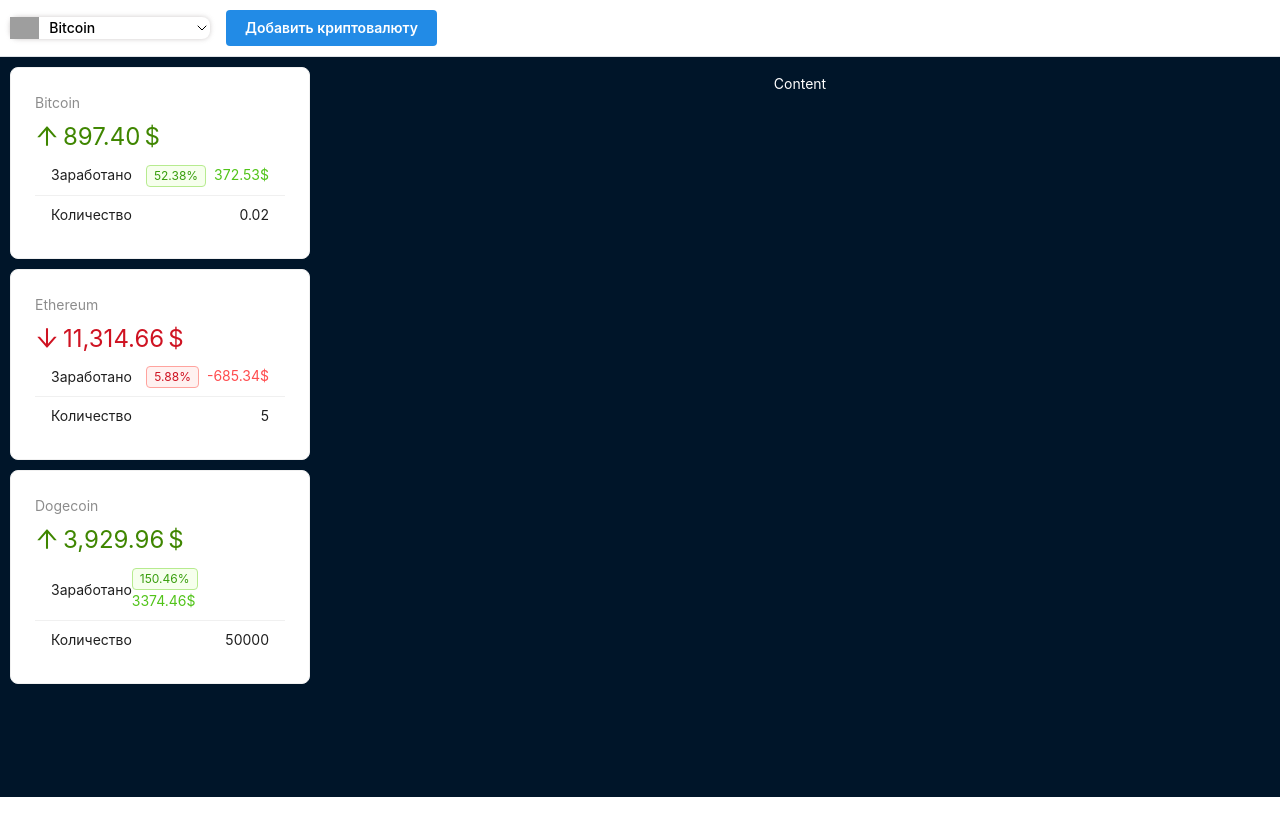
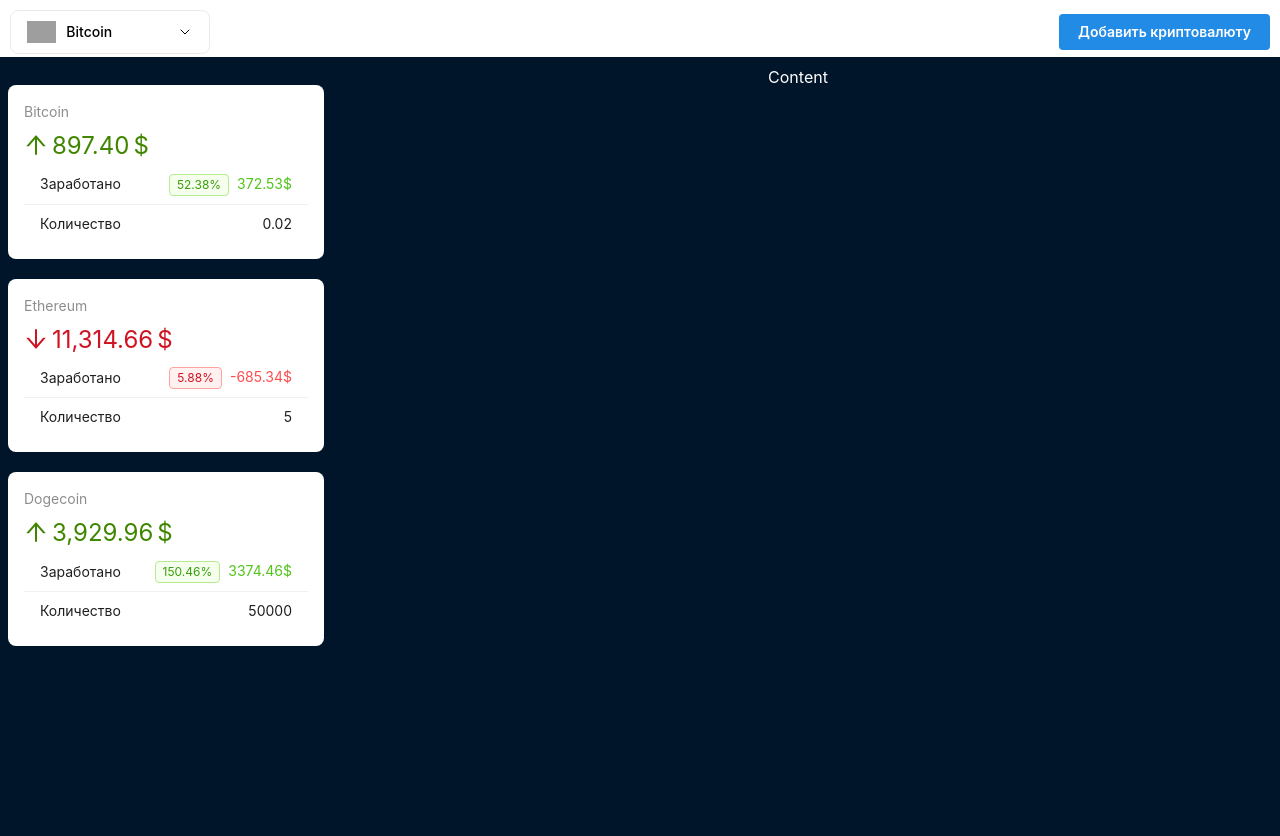
Before and after one commit to skyndfly/react-crypto, a React (Vite) app: page / in a window 1280 px wide. Before the commit the page ends 800 px from the top, so only its background shows below. Built offline with nearby package versions, Linux system fonts and the light colour scheme; grey boxes are pictures that could not be loaded.

Commit message:
Перевод на mantine

```diff
--- a/src/App.jsx
+++ b/src/App.jsx
@@ -1,6 +1,6 @@
 import React from 'react';
 import {CryptoContextProvider} from "./context/crypto-context.jsx";
-import AppLayout from "./components/layout/AppLayout.jsx";
+import AppLayout from "./components/layout/AppLayout/AppLayout.jsx";
 import '@mantine/core/styles.css';
 import {MantineProvider} from '@mantine/core';
 
--- a/src/components/layout/AppContent.jsx
+++ b/src/components/layout/AppContent.jsx
@@ -1,15 +1,14 @@
-import {Layout} from "antd";
 import React from "react";
 const contentStyle = {
     textAlign: 'center',
-    minHeight: 'calc(100vh - 60px)',
+    minHeight: 'calc(100vh - 36px)',
     color: '#fff',
-    padding: 16,
-    backgroundColor: '#001529',
+
 };
 
 export default function AppContent(){
     return (
-        <Layout.Content style={contentStyle}>Content</Layout.Content>
+        <div style={contentStyle}>
+            Content</div>
     );
 }
--- a/src/components/layout/AppLayout.jsx
+++ /dev/null
@@ -1,23 +0,0 @@
-import AppHeader from "./Header/AppHeader.jsx";
-import {Layout, Spin} from "antd";
-import AppSider from "./AppSider.jsx";
-import AppContent from "./AppContent.jsx";
-import React, {useContext} from "react";
-import CryptoContext from "../../context/crypto-context.jsx";
-import {Container} from "@mantine/core";
-
-export default function AppLayout() {
-    const {loading} = useContext(CryptoContext);
-    if (loading) {
-        return (<Spin fullscreen/>);
-    }
-    return (
-        <Container fluid px={0}>
-            <AppHeader/>
-            <Layout>
-                <AppSider/>
-                <AppContent/>
-            </Layout>
-        </Container>
-    )
-}
--- /dev/null
+++ b/src/components/layout/AppLayout/AppLayout.jsx
@@ -0,0 +1,30 @@
+import AppHeader from "../Header/AppHeader.jsx";
+import {Spin} from "antd";
+import AppSider from "../AppSider/AppSider.jsx";
+import AppContent from "../AppContent.jsx";
+import React, {useContext} from "react";
+import CryptoContext from "../../../context/crypto-context.jsx";
+import {Container, Grid} from "@mantine/core";
+import cls from './AppLayout.module.scss';
+
+export default function AppLayout() {
+    const {loading} = useContext(CryptoContext);
+    if (loading) {
+        return (<Spin fullscreen/>);
+    }
+    return (
+        <>
+            <AppHeader/>
+            <Container fluid className={cls.container}>
+                <Grid grow  >
+                    <Grid.Col span={3} px={0}>
+                        <AppSider/>
+                    </Grid.Col>
+                    <Grid.Col span={9} px={0}>
+                        <AppContent/>
+                    </Grid.Col>
+                </Grid>
+            </Container>
+        </>
+    )
+}
--- /dev/null
+++ b/src/components/layout/AppLayout/AppLayout.module.scss
@@ -0,0 +1,3 @@
+.container{
+    background-color: #001529;
+}
--- a/src/components/layout/AppSider.jsx
+++ b/src/components/layout/AppSider/AppSider.jsx
@@ -1,22 +1,19 @@
-import {Card, Layout, List, Statistic, Typography, Tag} from "antd";
+import {List, Statistic, Typography, Tag} from "antd";
 import React, {useContext} from "react";
 import {ArrowUpOutlined, ArrowDownOutlined} from "@ant-design/icons"
-import {capitalize} from '../../helpers.js';
-import CryptoContext from "../../context/crypto-context.jsx";
-
-const siderStyle = {
-    padding: 10
-};
+import {capitalize} from '../../../helpers.js';
+import CryptoContext from "../../../context/crypto-context.jsx";
+import {Card} from "@mantine/core";
+import cls from './AppSider.module.scss';
 
 
 export default function AppSider() {
     const {assets} = useContext(CryptoContext)
 
     return (
-        <Layout.Sider width="25%" style={siderStyle}>
+        <>
             {assets.map(asset => (
-
-                <Card key={asset.id} style={{marginBottom: 10}}>
+                <Card className={cls.card}  radius="md"  key={asset.id}>
                     <Statistic
                         title={capitalize(asset.id)}
                         value={asset.totalAmount}
@@ -38,10 +35,6 @@
                                 value: asset.amount,
                                 isPlain: true
                             }
-                            // {
-                            //     title: "Разница",
-                            //     value: asset.growPercent
-                            // }
                         ]}
                         renderItem={(item) => (
                             <List.Item>
@@ -60,6 +53,6 @@
                     />
                 </Card>
             ))}
-        </Layout.Sider>
+        </>
     );
 }
--- /dev/null
+++ b/src/components/layout/AppSider/AppSider.module.scss
@@ -0,0 +1,3 @@
+.card{
+  margin-top: 20px;
+}
--- a/src/components/layout/Header/AppHeader.jsx
+++ b/src/components/layout/Header/AppHeader.jsx
@@ -1,7 +1,7 @@
 import {Button} from "../../shared/ui/Button/Button.jsx";
 import React from "react";
 import cls from './AppHeader.module.scss';
-import {Group} from "@mantine/core";
+import {Container, Group} from "@mantine/core";
 import ImageSelect from "../../shared/ui/ImageSelect/ImageSelect.jsx";
 
 
@@ -9,10 +9,12 @@
 
     return (
         <header className={cls.header}>
-           <Group>
-                <ImageSelect />
-               <Button text="Добавить криптовалюту" />
-           </Group>
+            <Container fluid px={0}>
+                <Group justify={'space-between'}>
+                    <ImageSelect/>
+                    <Button text="Добавить криптовалюту"/>
+                </Group>
+            </Container>
         </header>
     );
 }
--- a/src/components/shared/ui/ImageSelect/ImageSelect.jsx
+++ b/src/components/shared/ui/ImageSelect/ImageSelect.jsx
@@ -27,7 +27,6 @@
             radius="md"
             width="target"
             withinPortal
-            className={cls.menu}
         >
             <Menu.Target>
                 <UnstyledButton className={cls.control} data-expanded={opened || undefined}>
--- a/src/components/shared/ui/ImageSelect/ImageSelect.module.scss
+++ b/src/components/shared/ui/ImageSelect/ImageSelect.module.scss
@@ -1,23 +1,20 @@
-.menu{
-    box-shadow: 0 0 5px rgba(189, 184, 184, 0.75);
-}
 .control {
     width: rem(200px);
     display: flex;
     justify-content: space-between;
     align-items: center;
-    padding: var(--mantine-spacing-xs) var(--mantine-spacing-md);
-    border-radius: var(--mantine-radius-md);
-    border: rem(1px) solid light-dark(var(--mantine-color-gray-2), var(--mantine-color-dark-6));
-    transition: background-color 150ms ease;
-    background-color: light-dark(var(--mantine-color-blue-9), var(--mantine-color-dark-6));
+    padding: var(--mantine-spacing-xs) var(--mantine-spacing-md)!important;
+    border-radius: var(--mantine-radius-md)!important;
+    border: rem(1px) solid light-dark(var(--mantine-color-gray-2), var(--mantine-color-dark-6))!important;
+    transition: background-color 150ms ease!important;
+    background-color: light-dark(var(--mantine-color-white), var(--mantine-color-dark-6))!important;
 
     &[data-expanded] {
-        background-color: light-dark(var(--mantine-color-gray-0), var(--mantine-color-dark-5));
+        background-color: light-dark(var(--mantine-color-gray-0), var(--mantine-color-dark-5))!important;
     }
 
-    @mixin hover {
-        background-color: light-dark(var(--mantine-color-gray-0), var(--mantine-color-dark-5));
+    &:hover {
+        background-color: light-dark(var(--mantine-color-gray-2 ), var(--mantine-color-dark-5))!important;
     }
 }
 
```
